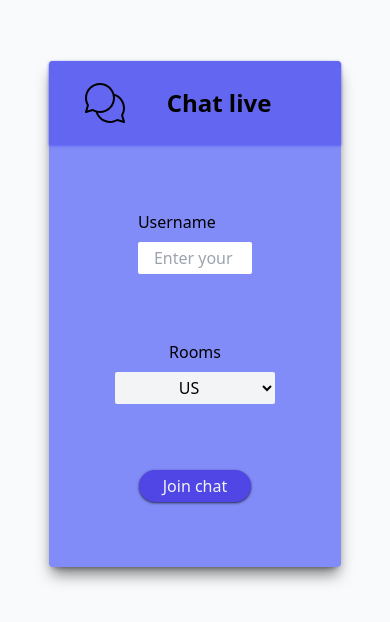
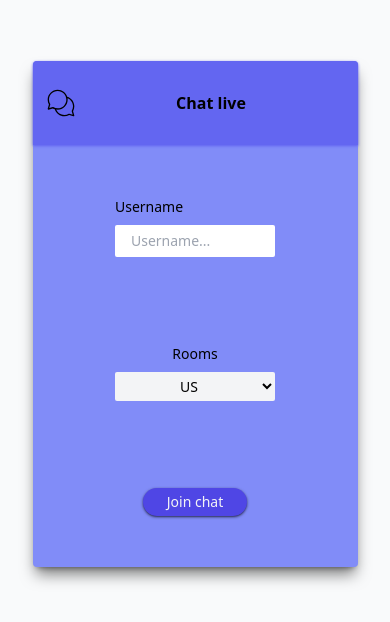
Before and after one commit to Rogger9/realtime-chat, a website: page public/index.html in a window 390 px wide. Shown: the part 108-730 px from the top of the page. Drawn offline with Linux system fonts and the light colour scheme.

Commit message:
Responsive design

```diff
--- a/public/index.html
+++ b/public/index.html
@@ -13,18 +13,20 @@
 
 <body class="box-border text-center">
   <div class="grid place-items-center h-screen bg-gray-50">
-    <section class="w-3/4 h-3/5 bg-indigo-400 rounded grid grid-rows-6 shadow-lg shadow-black/50">
-      <header class="flex justify-between items-center bg-indigo-500 px-8 rounded-t shadow shadow-indigo-500">
-        <img src="realtime-chat/assets/chat.svg" alt="chat image" width="48" height="48" class="object-contain">
-        <h1 class="text-2xl"><b>Chat live</b></h1>
+    <section
+      class="w-5/6 sm:w-3/4 h-3/5 bg-indigo-400 rounded grid grid-rows-6 shadow-lg shadow-black/50 text-sm lg:text-base">
+      <header class="flex justify-between items-center bg-indigo-500 px-3 lg:px-8 rounded-t shadow shadow-indigo-500">
+        <img src="realtime-chat/assets/chat.svg" alt="chat image" width="48" height="48"
+          class="object-contain w-8 h-8 lg:w-auto lg:h-auto">
+        <h1 class="text-base lg:text-2xl"><b>Chat live</b></h1>
         <span id="date"></span>
       </header>
-      <form class="grid row-span-5 place-items-center p-8">
-        <label for="name" class="flex flex-col items-start w-1/2 gap-2">
+      <form class="grid row-span-5 place-items-center p-2 lg:p-8">
+        <label for="name" class="flex flex-col items-start w-40 lg:w-1/2 gap-2">
           Username
           <input type="text" name="username"
             class="w-full h-8 px-4 rounded-sm border-none outline-none focus:shadow-sm focus:shadow-white"
-            placeholder="Enter your username..." required>
+            placeholder="Username..." required>
         </label>
         <label for="rooms" class="flex flex-col w-40 gap-2">
           Rooms
```
Also changed, not shown: public/chat.html (renamed from public/realtime-chat/chat.html, +9 -7 lines), public/realtime-chat/style.css.
